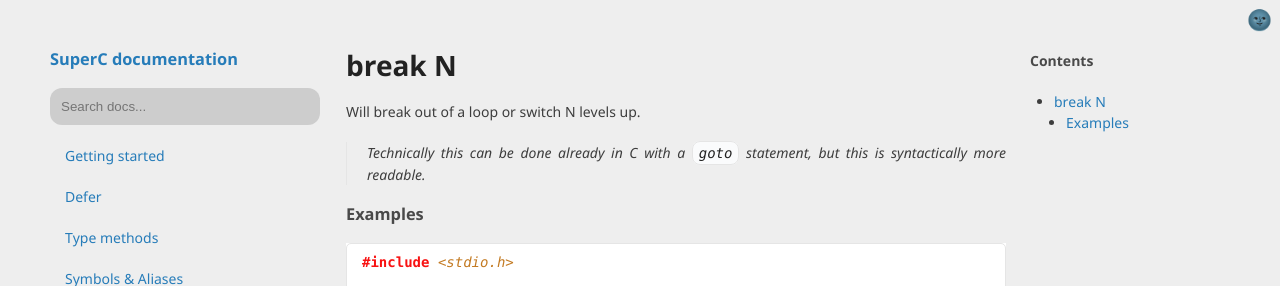
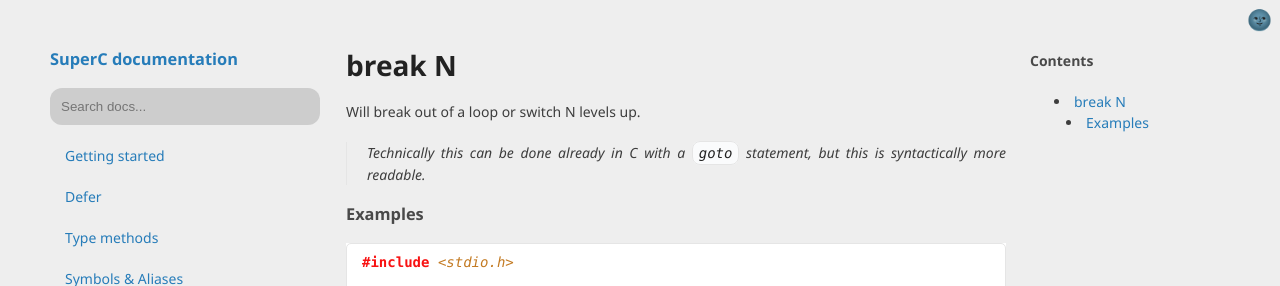
Before and after one commit to bruneo32/superc, a Jekyll site: the page built from docs/break_n.md, in a window 1280 px wide. Shown: the top 286 px of the page. Built offline with Jekyll 4.4.1, drawn with Linux system fonts in a browser that asks for light colours.

Commit message:
Fix style errors

```diff
--- a/_sass/blog-style.scss
+++ b/_sass/blog-style.scss
@@ -59,7 +59,7 @@ nav {
 
 nav ul {
 	list-style-type: disc;
-	margin-bottom: 8px;
+	margin-bottom: 0;
 }
 
 nav li {
@@ -138,6 +138,7 @@ button.clean {
 
 a.docnav {
     display: block;
+	font-size: min(2vw, 14px);
 	border-radius: 8px;
 	text-align: center;
     background: var(--code-comment);
--- a/_sass/style.scss
+++ b/_sass/style.scss
@@ -88,6 +88,10 @@ dl {
 ul,
 ol {
 	padding-left: 12px;
+}
+
+li {
+	list-style-position: inside;
 }
 
 h1,
```
